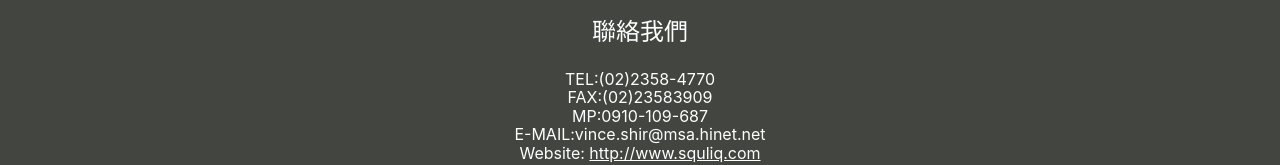
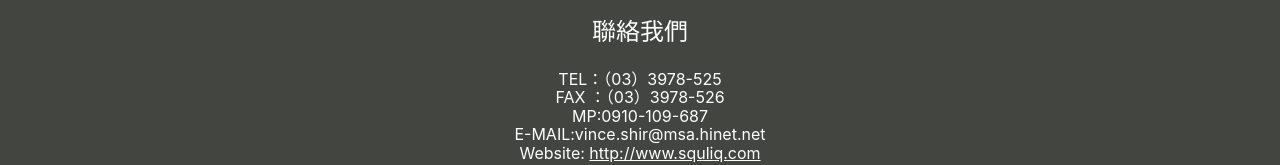
Before and after one commit to lowkingshih/vince-website, a Vue app: page /ROHS/certification in a window 1280 px wide. Shown: the part 630-795 px from the top of the page. Built offline with nearby package versions, Linux system fonts and the light colour scheme.

Commit message:
config: 更新電話傳真位置

```diff
--- a/src/App.vue
+++ b/src/App.vue
@@ -37,8 +37,8 @@ onMounted(() => {
         <footer id="contact">
             <p>聯絡我們</p>
             <ul>
-                <li>TEL:(02)2358-4770</li>
-                <li>FAX:(02)23583909</li>
+                <li>TEL：（03）3978-525</li>
+                <li>FAX ：（03）3978-526</li>
                 <li>MP:0910-109-687</li>
                 <li>E-MAIL:vince.shir@msa.hinet.net</li>
                 <li>Website: <a href="http://www.squliq.com">http://www.squliq.com</a></li>
```
